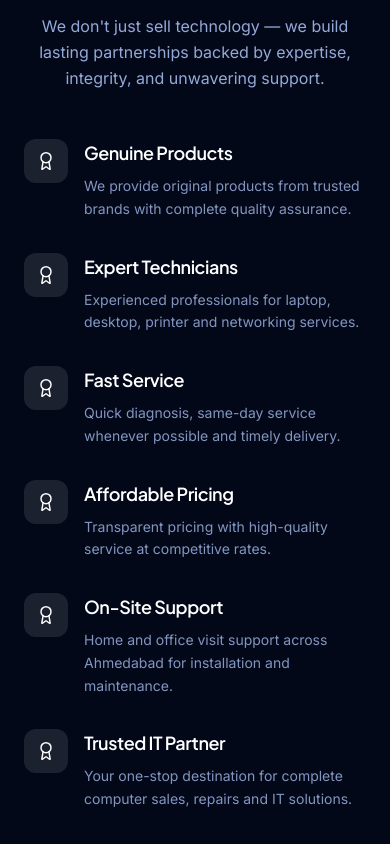
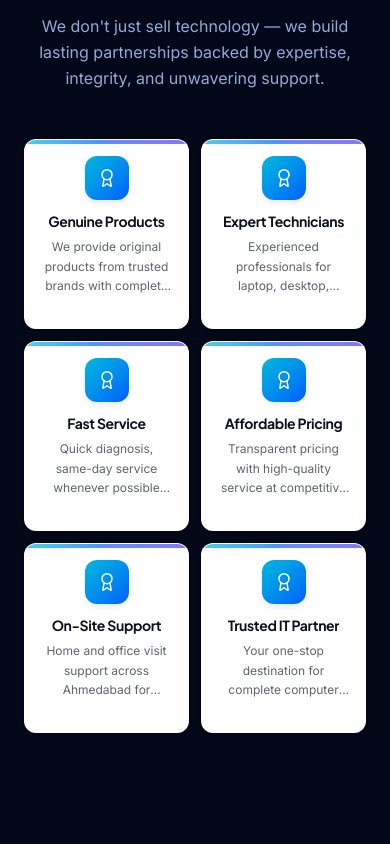
Before and after one commit to jayg191/naksh-computers, a Next.js app: page / in a window 390 px wide. Shown: the part 5380-6224 px from the top of the page. Built offline with nearby package versions, Linux system fonts and the light colour scheme.

Commit message:
Redesign why choose us section with premium responsive layout

```diff
--- a/src/features/home/sections/why-choose-us-section.tsx
+++ b/src/features/home/sections/why-choose-us-section.tsx
@@ -14,6 +14,7 @@ import {
   SectionHeader,
 } from "@/components/common";
 import { WHY_CHOOSE_US } from "@/data";
+import { cn } from "@/lib/utils";
 
 const iconMap: Record<string, LucideIcon> = {
   Award,
@@ -37,23 +38,33 @@ export function WhyChooseUsSection() {
           />
         </AnimateOnScroll>
 
-        <div className="grid gap-8 sm:grid-cols-2 lg:grid-cols-3">
+        <div className="mt-10 grid grid-cols-2 gap-3 sm:gap-5 md:gap-6 lg:grid-cols-4 lg:gap-6">
           {WHY_CHOOSE_US.map((item, index) => {
             const Icon = iconMap[item.icon] ?? Award;
             return (
               <AnimateOnScroll key={item.id} delay={index * 0.08}>
-                <div className="flex gap-4">
-                  <div className="flex size-11 shrink-0 items-center justify-center rounded-xl bg-white/10 text-white">
-                    <Icon className="size-5" strokeWidth={1.75} />
+                <div
+                  className={cn(
+                    "group relative flex h-full min-h-[190px] flex-col items-center overflow-hidden rounded-xl border border-white/10 bg-white p-4 text-center shadow-sm transition-all duration-300 ease-out hover:-translate-y-1.5 hover:shadow-[0_20px_50px_rgba(0,0,0,0.35)] sm:min-h-[220px] sm:rounded-2xl sm:p-6 lg:min-h-[240px]"
+                  )}
+                >
+                  {/* Top accent */}
+                  <div className="absolute inset-x-0 top-0 h-1 bg-gradient-to-r from-cyan-500 via-blue-600 to-indigo-600 opacity-70 transition-opacity duration-300 group-hover:opacity-100" />
+
+                  {/* Icon */}
+                  <div className="flex size-11 shrink-0 items-center justify-center rounded-xl bg-gradient-to-br from-cyan-500 to-blue-600 text-white shadow-md transition-transform duration-300 group-hover:scale-110 group-hover:-rotate-1 sm:size-14 sm:rounded-2xl">
+                    <Icon className="size-5 sm:size-6" strokeWidth={1.75} />
                   </div>
-                  <div>
-                    <h3 className="font-heading text-lg font-semibold text-white">
-                      {item.title}
-                    </h3>
-                    <p className="mt-2 text-sm leading-relaxed text-brand-200/70">
-                      {item.description}
-                    </p>
-                  </div>
+
+                  {/* Title */}
+                  <h3 className="mt-3 line-clamp-2 font-heading text-sm font-bold leading-snug text-foreground sm:mt-4 sm:text-lg">
+                    {item.title}
+                  </h3>
+
+                  {/* Description */}
+                  <p className="mt-1.5 line-clamp-3 text-xs leading-relaxed text-muted-foreground sm:mt-2 sm:text-sm">
+                    {item.description}
+                  </p>
                 </div>
               </AnimateOnScroll>
             );
```
